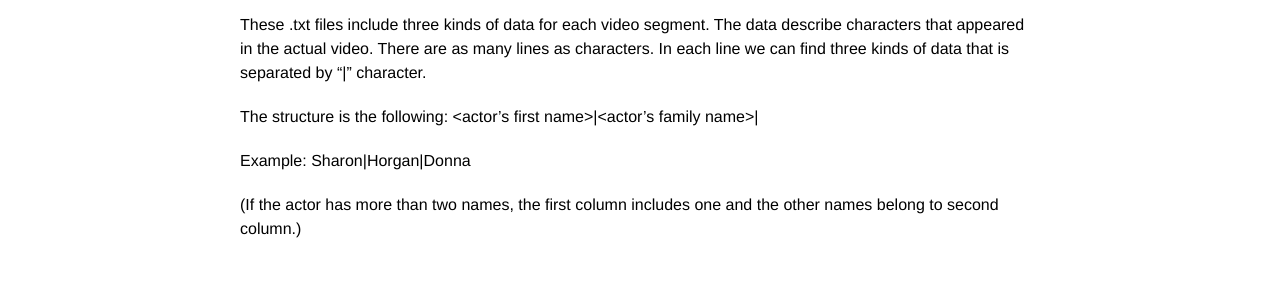
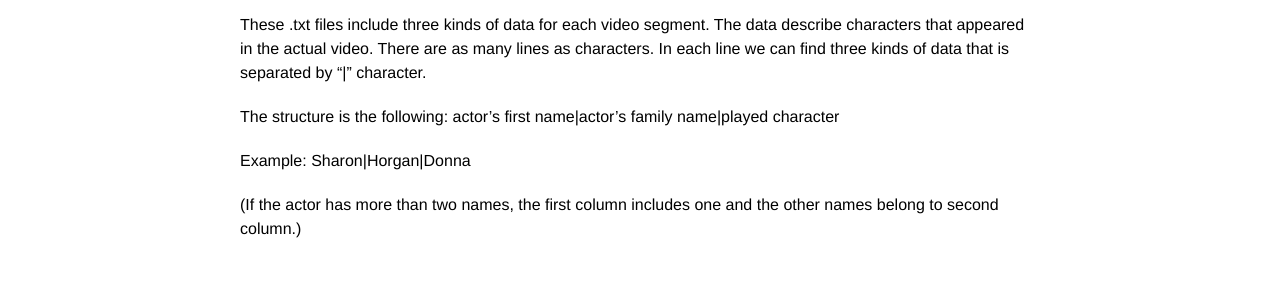
Before and after one commit to DCLab-MediaLab/DCLab-MediaLab.github.io, a Jekyll site: the page built from _posts/2014-06-20-data-structure-webdata.markdown, in a window 1280 px wide. Shown: the part 295-595 px from the top of the page. Built offline with Jekyll 4.4.1, drawn with Linux system fonts in a browser that asks for light colours.

Commit message:
Update 2014-06-20-data-structure-webdata.markdown

```diff
--- a/_posts/2014-06-20-data-structure-webdata.markdown
+++ b/_posts/2014-06-20-data-structure-webdata.markdown
@@ -15,7 +15,7 @@ There are as many lines as characters.
 In each line we can find three kinds of data that is separated by "|" character.
 
 The structure is the following:
-	<actor's first name>|<actor's family name>|<played character>
+	actor's first name|actor's family name|played character
 
 Example:
 	Sharon|Horgan|Donna
```
